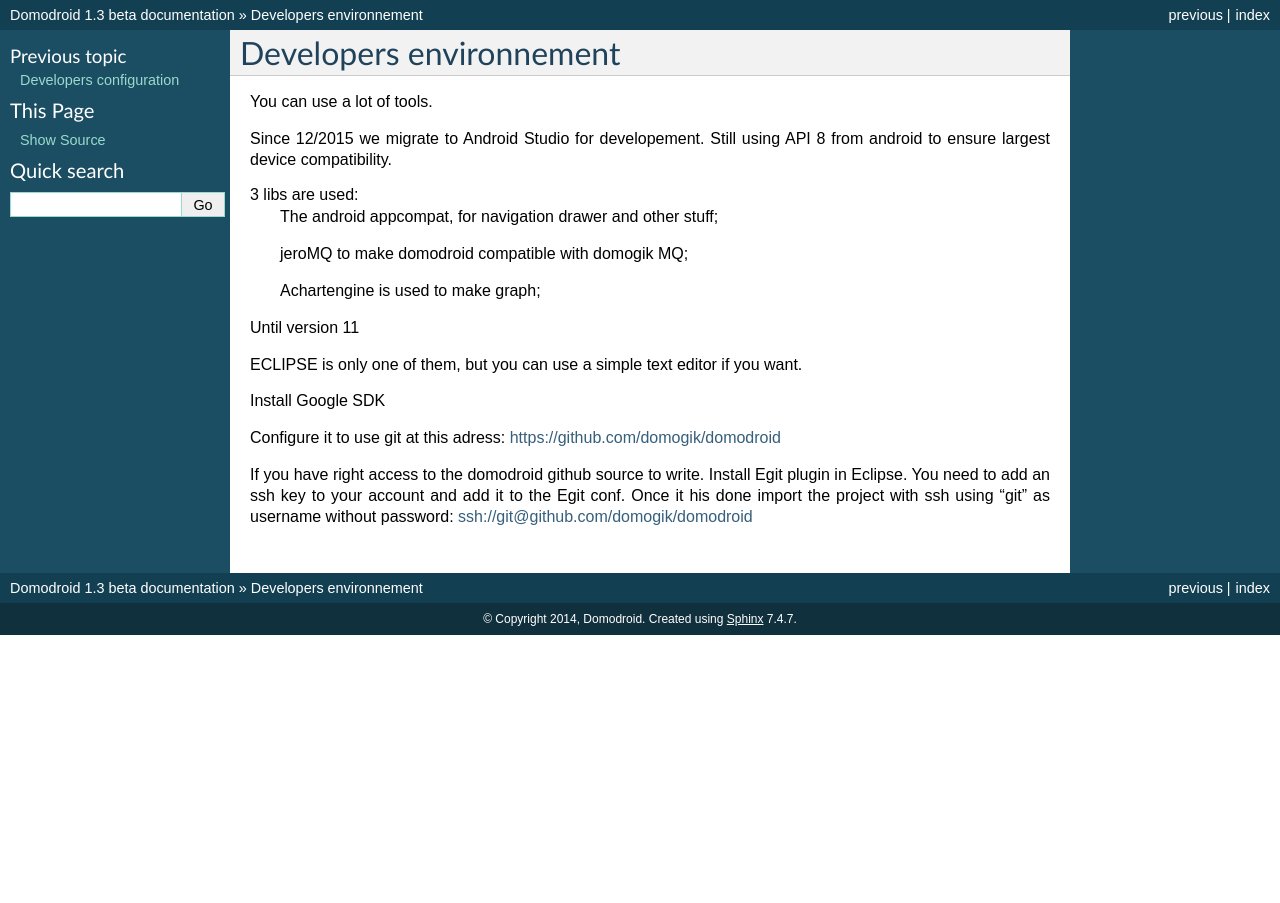
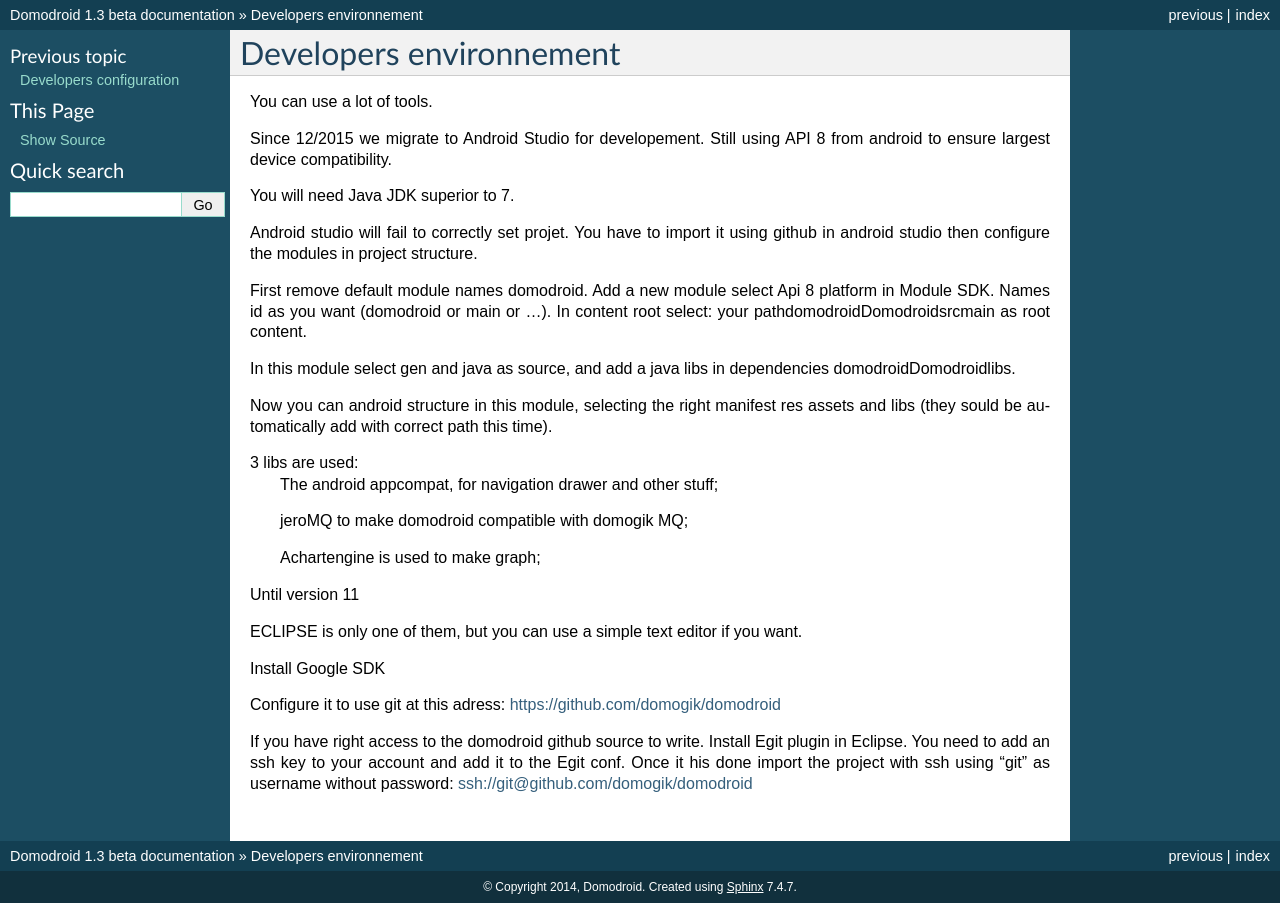
Before and after one commit to domogik/domodroid-doc, a Sphinx documentation site: the page built from docs/package_development/developers_environment.txt, in a window 1280 px wide. Built offline with Sphinx 7.4.7, drawn with Linux system fonts in a browser that asks for light colours; pages that are not in the unit, such as notebooks, are missing from menus.

Commit message:
update android studio doc for devs.

```diff
--- a/docs/package_development/developers_environment.txt
+++ b/docs/package_development/developers_environment.txt
@@ -8,6 +8,18 @@
 You can use a lot of tools.
 
 Since 12/2015 we migrate to Android Studio for developement. Still using API 8 from android to ensure largest device compatibility.
+
+You will need Java JDK superior to 7.
+
+Android studio will fail to correctly set projet. You have to import it using github in android studio then configure the modules in project structure.
+
+First remove default module names domodroid. Add a new module select Api 8 platform in Module SDK. Names id as you want (domodroid or main or ...).
+In content root select: your path\domodroid\Domodroid\src\main as root content.
+
+In this module select gen and java as source, and add a java libs in dependencies domodroid\Domodroid\libs.
+
+Now you can android structure in this module, selecting the right manifest res assets and libs (they sould be automatically add with correct path this time).
+
 
 3 libs are used:
 	The android appcompat, for navigation drawer and other stuff;
```
